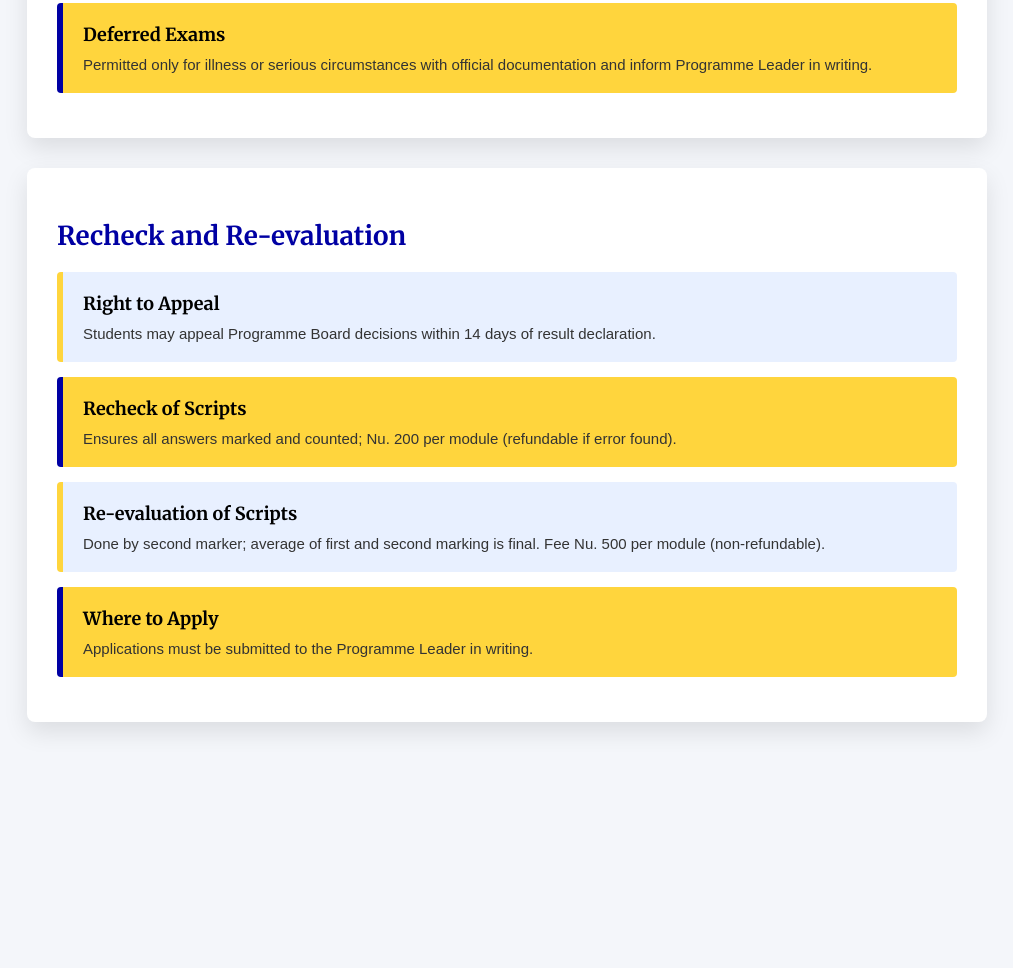
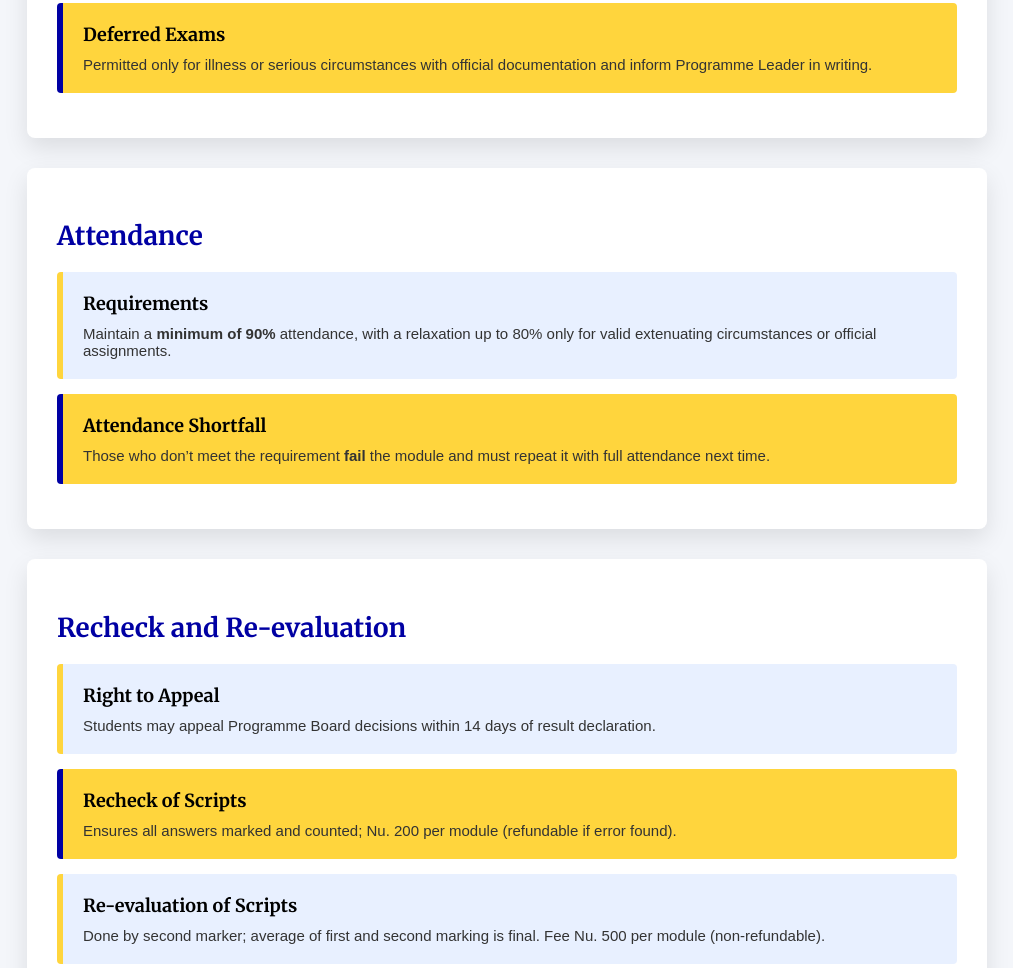
Before and after one commit to Pangkhar/shortlist, a plain HTML site: page index.html in a window 1280 px wide. Shown: the part 2974-3942 px from the top of the page, without its empty margins (133-1146 px from the left). Before the commit the page ends 3726 px from the top, so only its background shows below. Drawn offline with Linux system fonts and the light colour scheme.

Commit message:
Update index.html

```diff
--- a/index.html
+++ b/index.html
@@ -362,6 +362,20 @@
     </div>
   </div>
 
+<!-- Attendance -->
+  <div id="appeals" class="section">
+    <h2>Attendance </h2>
+    <div class="info-box">
+      <h4>Requirements</h4>
+      <p>Maintain a <strong>minimum of 90%</strong> attendance, with a relaxation up to 80% only for valid extenuating circumstances or official assignments.</p>
+    </div>
+    <div class="info-box">
+      <h4>Attendance Shortfall</h4>
+      <p>Those who don’t meet the requirement <strong>fail</strong> the module and must repeat it with full attendance next time.</p>
+    </div>
+    </div>
+
+
   <!-- Appeals -->
   <div id="appeals" class="section">
     <h2>Recheck and Re-evaluation</h2>
```
